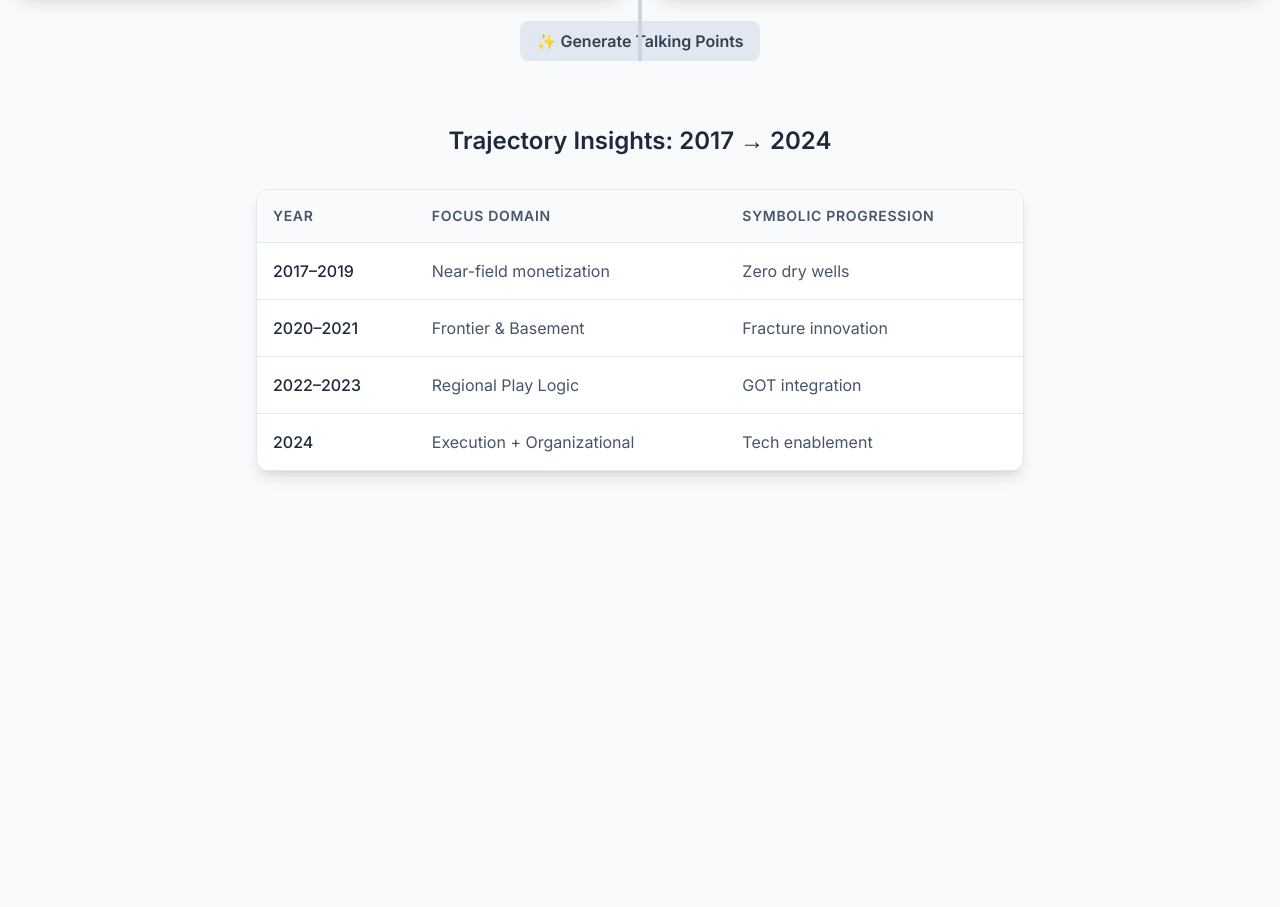
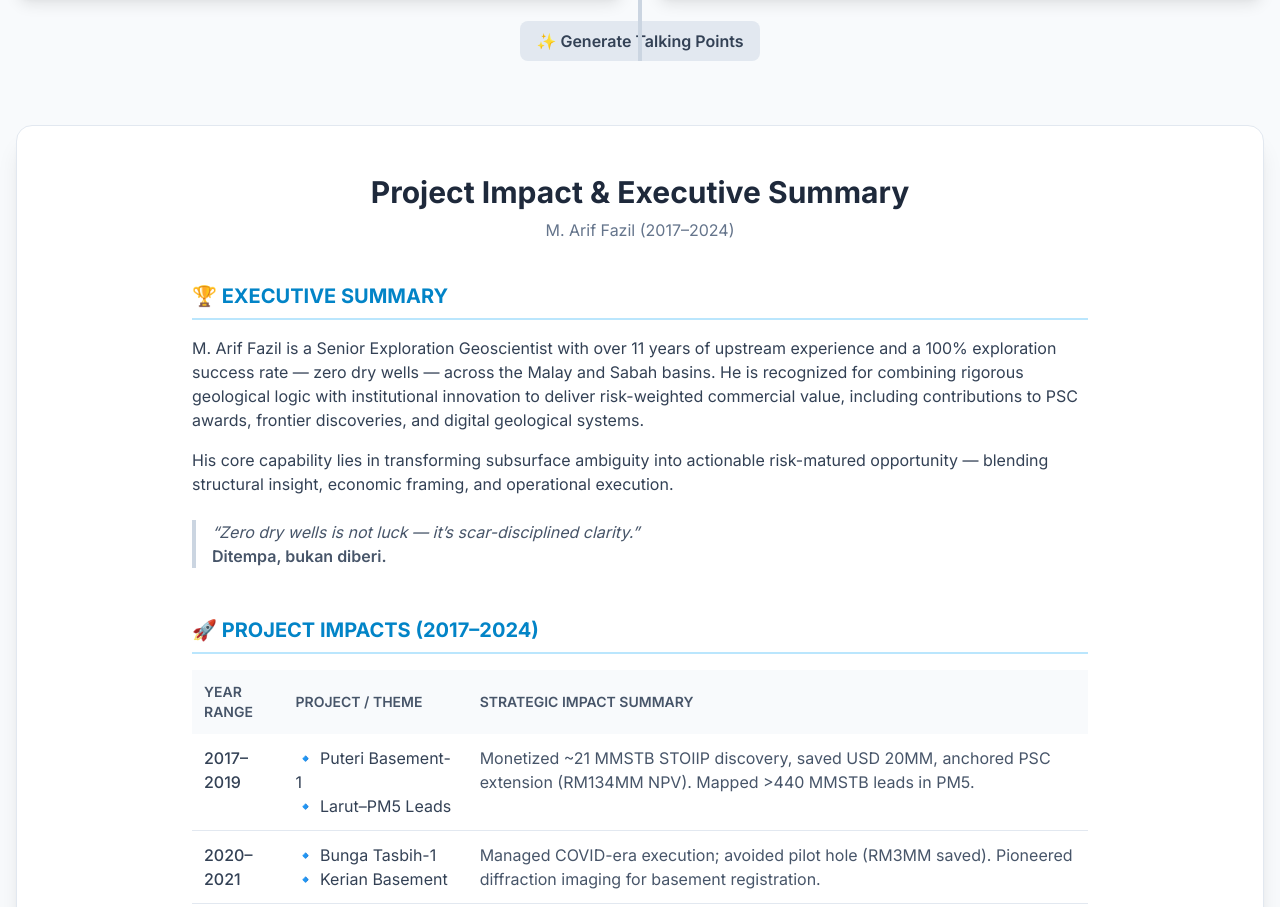
Before and after one commit to ariffazil/career-timeline, a plain HTML site: page index.html in a window 1280 px wide. Shown: the part 2021-2928 px from the top of the page. Before the commit the page ends 2556 px from the top, so only its background shows below. Drawn offline with nearby package versions, Linux system fonts and the light colour scheme.

Commit message:
Update index.html

```diff
--- a/index.html
+++ b/index.html
@@ -252,41 +252,67 @@
             </div>
         </div>
 
-        <!-- Trajectory Insights Table -->
-        <div class="mt-16">
-            <h3 class="text-center text-2xl font-semibold text-slate-800 mb-8">Trajectory Insights: 2017 → 2024</h3>
-            <div class="max-w-3xl mx-auto bg-white rounded-xl shadow-lg border border-slate-200 overflow-hidden">
+        <!-- Executive Summary Section -->
+        <div class="mt-16 bg-white p-8 md:p-12 rounded-2xl shadow-xl border border-slate-200">
+            <h2 class="text-center text-3xl font-bold text-slate-800 mb-2">Project Impact & Executive Summary</h2>
+            <p class="text-center text-slate-500 mb-10">M. Arif Fazil (2017–2024)</p>
+
+            <div class="max-w-4xl mx-auto">
+                <!-- Executive Summary -->
+                <div class="mb-12">
+                    <h3 class="text-xl font-bold text-sky-600 mb-4 border-b-2 border-sky-200 pb-2">🏆 EXECUTIVE SUMMARY</h3>
+                    <p class="text-slate-700 mb-4">
+                        M. Arif Fazil is a Senior Exploration Geoscientist with over 11 years of upstream experience and a 100% exploration success rate — zero dry wells — across the Malay and Sabah basins. He is recognized for combining rigorous geological logic with institutional innovation to deliver risk-weighted commercial value, including contributions to PSC awards, frontier discoveries, and digital geological systems.
+                    </p>
+                    <p class="text-slate-700 mb-6">
+                        His core capability lies in transforming subsurface ambiguity into actionable risk-matured opportunity — blending structural insight, economic framing, and operational execution.
+                    </p>
+                    <blockquote class="border-l-4 border-slate-300 pl-4 italic text-slate-600">
+                        “Zero dry wells is not luck — it’s scar-disciplined clarity.” <br>
+                        <span class="font-semibold not-italic">Ditempa, bukan diberi.</span>
+                    </blockquote>
+                </div>
+
+                <!-- Project Impacts Table -->
+                <div class="mb-12">
+                    <h3 class="text-xl font-bold text-sky-600 mb-4 border-b-2 border-sky-200 pb-2">🚀 PROJECT IMPACTS (2017–2024)</h3>
+                    <div class="overflow-x-auto">
                         <table class="w-full text-left">
-                    <thead class="bg-slate-50 border-b border-slate-200">
+                            <thead class="bg-slate-50">
                                 <tr>
-                            <th class="p-4 text-sm font-semibold text-slate-600 uppercase tracking-wider">Year</th>
-                            <th class="p-4 text-sm font-semibold text-slate-600 uppercase tracking-wider">Focus Domain</th>
-                            <th class="p-4 text-sm font-semibold text-slate-600 uppercase tracking-wider">Symbolic Progression</th>
+                                    <th class="p-3 text-sm font-semibold text-slate-600 uppercase">Year Range</th>
+                                    <th class="p-3 text-sm font-semibold text-slate-600 uppercase">Project / Theme</th>
+                                    <th class="p-3 text-sm font-semibold text-slate-600 uppercase">Strategic Impact Summary</th>
                                 </tr>
                             </thead>
                             <tbody>
                                 <tr class="border-b border-slate-200">
-                            <td class="p-4 font-medium text-slate-800">2017–2019</td>
-                            <td class="p-4 text-slate-600">Near-field monetization</td>
-                            <td class="p-4 text-slate-600">Zero dry wells</td>
+                                    <td class="p-3 font-medium align-top">2017–2019</td>
+                                    <td class="p-3 align-top">🔹 Puteri Basement-1 <br> 🔹 Larut–PM5 Leads</td>
+                                    <td class="p-3 text-slate-600 align-top">Monetized ~21 MMSTB STOIIP discovery, saved USD 20MM, anchored PSC extension (RM134MM NPV). Mapped >440 MMSTB leads in PM5.</td>
                                 </tr>
                                 <tr class="border-b border-slate-200">
-                            <td class="p-4 font-medium text-slate-800">2020–2021</td>
-                            <td class="p-4 text-slate-600">Frontier & Basement</td>
-                            <td class="p-4 text-slate-600">Fracture innovation</td>
+                                    <td class="p-3 font-medium align-top">2020–2021</td>
+                                    <td class="p-3 align-top">🔹 Bunga Tasbih-1 <br> 🔹 Kerian Basement</td>
+                                    <td class="p-3 text-slate-600 align-top">Managed COVID-era execution; avoided pilot hole (RM3MM saved). Pioneered diffraction imaging for basement registration.</td>
                                 </tr>
                                 <tr class="border-b border-slate-200">
-                            <td class="p-4 font-medium text-slate-800">2022–2023</td>
-                            <td class="p-4 text-slate-600">Regional Play Logic</td>
-                            <td class="p-4 text-slate-600">GOT integration</td>
+                                    <td class="p-3 font-medium align-top">2022–2023</td>
+                                    <td class="p-3 align-top">🔹 RESAK–BERANANG GOT Play <br> 🔹 CHOC Senja Appraisal</td>
+                                    <td class="p-3 text-slate-600 align-top">Led deep resource framing (553 Bscf GIIP); influenced regional governance & drilling logic for MTJDA.</td>
                                 </tr>
                                 <tr>
-                            <td class="p-4 font-medium text-slate-800">2024</td>
-                            <td class="p-4 text-slate-600">Execution + Organizational</td>
-                            <td class="p-4 text-slate-600">Tech enablement</td>
+                                    <td class="p-3 font-medium align-top">2023–2024</td>
+                                    <td class="p-3 align-top">🔹 Bekantan-1 Discovery <br> 🔹 Knowledge Transfer</td>
+                                    <td class="p-3 text-slate-600 align-top">Detected shallowest oil in Malay Basin. Used Bayesian AVO + AI to raise POS from 40% → 50%. Anchored 2025 campaign & mentored next-gen geoscientists.</td>
                                 </tr>
                             </tbody>
                         </table>
+                    </div>
+                </div>
+
+                <!-- Other Sections can go here -->
+
             </div>
         </div>
     </div>
@@ -318,7 +344,14 @@
 
             // --- Gemini API Call Function ---
             async function callGemini(prompt) {
-                const apiKey = ""; // API key is handled by the environment
+                // IMPORTANT: Replace with your actual API key.
+                // Get your key from Google AI Studio: https://aistudio.google.com/app/apikey
+                const apiKey = "PASTE_YOUR_GOOGLE_AI_API_KEY_HERE";
+
+                if (apiKey === "PASTE_YOUR_GOOGLE_AI_API_KEY_HERE") {
+                    return "<strong>Error:</strong> API key not set. Please follow the instructions to add your API key to the code.";
+                }
+
                 const apiUrl = `https://generativelanguage.googleapis.com/v1beta/models/gemini-2.0-flash:generateContent?key=${apiKey}`;
 
                 const payload = {
@@ -333,7 +366,9 @@
                     });
 
                     if (!response.ok) {
-                        throw new Error(`API Error: ${response.statusText}`);
+                         const errorBody = await response.json();
+                        console.error("API Error Response:", errorBody);
+                        throw new Error(`API Error: ${response.status} ${response.statusText}. Check console for details.`);
                     }
 
                     const result = await response.json();
@@ -345,11 +380,12 @@
                         text = text.replace(/\n/g, '<br>'); // Newlines
                         return text;
                     } else {
+                        console.error("Unexpected API response structure:", result);
                         return "Sorry, I couldn't generate a response. The model returned no content.";
                     }
                 } catch (error) {
                     console.error("Gemini API call failed:", error);
-                    return `An error occurred. Please check the console for details.`;
+                    return `An error occurred. Please check the console for details. <br><br><strong>Details:</strong> ${error.message}`;
                 }
             }
 
```
Lines whose indentation alone changed are shown as unchanged.
